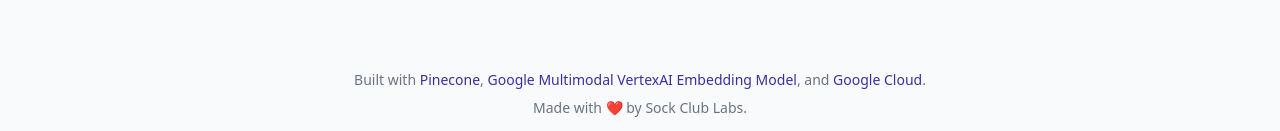
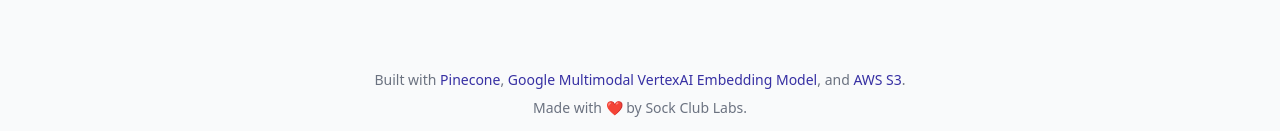
Before and after one commit to JamesonC/shop-the-look, a Next.js app: page / in a window 1280 px wide. Shown: the part 666-797 px from the top of the page. Built offline with nearby package versions, Linux system fonts and the light colour scheme; no server answers.

Commit message:
chore: hyperlinked AWS S3 in footer

```diff
--- a/app/components/Footer.tsx
+++ b/app/components/Footer.tsx
@@ -24,12 +24,12 @@ const Footer: React.FC = () => {
         </a>
         , and{' '}
         <a
-          href="https://cloud.google.com"
+          href="https://aws.amazon.com/s3/"
           target="_blank"
           rel="noopener noreferrer"
           className="text-indigo-800 hover:underline"
         >
-          Google Cloud
+          AWS S3
         </a>
         .
       </p>
```
